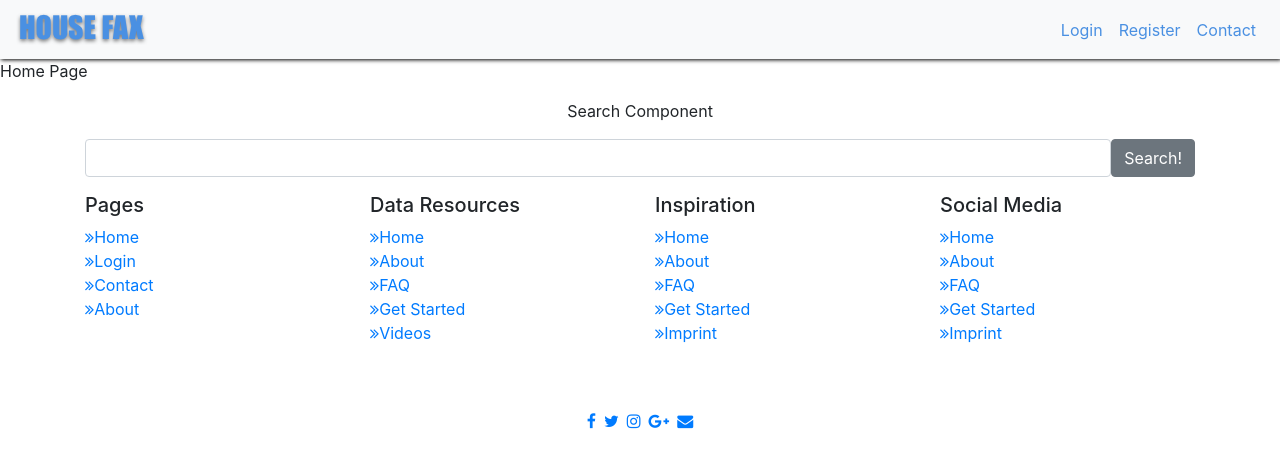
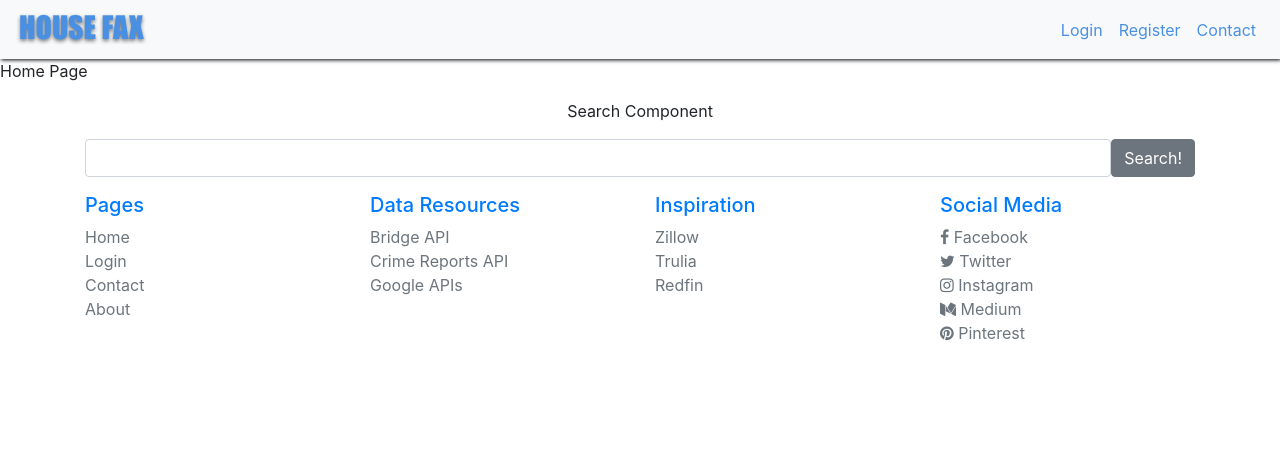
Before and after one commit to TraceLarson/HouseFax, a React (Create React App) app in the folder client/: page / in a window 1280 px wide. Shown: the top 468 px of the page. Built offline with nearby package versions, Linux system fonts and the light colour scheme.

Commit message:
updated link colors, link category colors, added font awesome icons to social media links

```diff
--- a/client/src/components/Footer.js
+++ b/client/src/components/Footer.js
@@ -6,60 +6,40 @@ class Footer extends Component {
 			<div className="container">
 				<div className="row text-center text-xs-center text-sm-left text-md-left">
 					<div className="col-xs-12 col-sm-5 col-md-3">
-						<h5>Pages</h5>
+						<h5 className={"text-primary"}>Pages</h5>
 						<ul className="list-unstyled quick-links">
-							<li><a href="#"><i className="fa fa-angle-double-right"></i>Home</a></li>
-							<li><a href="#"><i className="fa fa-angle-double-right"></i>Login</a></li>
-							<li><a href="#"><i className="fa fa-angle-double-right"></i>Contact</a></li>
-							<li><a href="#"><i className="fa fa-angle-double-right"></i>About</a></li>
-							{/*<li><a href="#"><i className="fa fa-angle-double-right"></i>Videos</a></li>*/}
+							<li><a className={"text-secondary"} href="#">Home</a></li>
+							<li><a className={"text-secondary"} href="#">Login</a></li>
+							<li><a className={"text-secondary"} href="#">Contact</a></li>
+							<li><a className={"text-secondary"} href="#">About</a></li>
 						</ul>
 					</div>
 					<div className="col-xs-12 col-sm-5 col-md-3">
-						<h5>Data Resources</h5>
+						<h5 className={"text-primary"}>Data Resources</h5>
 						<ul className="list-unstyled quick-links">
-							<li><a href="#"><i className="fa fa-angle-double-right"></i>Home</a></li>
-							<li><a href="#"><i className="fa fa-angle-double-right"></i>About</a></li>
-							<li><a href="#"><i className="fa fa-angle-double-right"></i>FAQ</a></li>
-							<li><a href="#"><i className="fa fa-angle-double-right"></i>Get Started</a></li>
-							<li><a href="#"><i className="fa fa-angle-double-right"></i>Videos</a></li>
+							<li><a className={"text-secondary"} href="#">Bridge API</a></li>
+							<li><a className={"text-secondary"} href="#">Crime Reports API</a></li>
+							<li><a className={"text-secondary"} href="#">Google APIs</a></li>
 						</ul>
 					</div>
 					<div className="col-xs-12 col-sm-5 col-md-3">
-						<h5>Inspiration</h5>
+						<h5 className={"text-primary"}>Inspiration</h5>
 						<ul className="list-unstyled quick-links">
-							<li><a href="#"><i className="fa fa-angle-double-right"></i>Home</a></li>
-							<li><a href="#"><i className="fa fa-angle-double-right"></i>About</a></li>
-							<li><a href="#"><i className="fa fa-angle-double-right"></i>FAQ</a></li>
-							<li><a href="#"><i className="fa fa-angle-double-right"></i>Get Started</a></li>
-							<li><a href="https://wwwe.sunlimetech.com" title="Design and developed by"><i
-								className="fa fa-angle-double-right"></i>Imprint</a></li>
+							<li><a className={"text-secondary"} href="#">Zillow</a></li>
+							<li><a className={"text-secondary"} href="#">Trulia</a></li>
+							<li><a className={"text-secondary"} href="#">Redfin</a></li>
 						</ul>
 					</div>
 					<div className="col-xs-12 col-sm-5 col-md-3">
-						<h5>Social Media</h5>
+						<h5 className={"text-primary"}>Social Media</h5>
 						<ul className="list-unstyled quick-links">
-							<li><a href="#"><i className="fa fa-angle-double-right"></i>Home</a></li>
-							<li><a href="#"><i className="fa fa-angle-double-right"></i>About</a></li>
-							<li><a href="#"><i className="fa fa-angle-double-right"></i>FAQ</a></li>
-							<li><a href="#"><i className="fa fa-angle-double-right"></i>Get Started</a></li>
-							<li><a href="https://wwwe.sunlimetech.com" title="Design and developed by"><i
-								className="fa fa-angle-double-right"></i>Imprint</a></li>
+							<li><a className={"text-secondary"} href="#"><i className="fa fa-facebook"></i> Facebook</a></li>
+							<li><a className={"text-secondary"} href="#"><i className="fa fa-twitter"></i> Twitter</a></li>
+							<li><a className={"text-secondary"} href="#"><i className="fa fa-instagram"></i> Instagram</a></li>
+							<li><a className={"text-secondary"} href="#"><i className="fa fa-medium"></i> Medium</a></li>
+							<li><a className={"text-secondary"} href="#"><i className="fa fa-pinterest"></i> Pinterest</a></li>
 						</ul>
 					</div>
-				</div>
-				<div className="row">
-					<div className="col-xs-12 col-sm-12 col-md-12 mt-2 mt-sm-5">
-						<ul className="list-unstyled list-inline social text-center">
-							<li className="list-inline-item"><a href="#"><i className="fa fa-facebook"></i></a></li>
-							<li className="list-inline-item"><a href="#"><i className="fa fa-twitter"></i></a></li>
-							<li className="list-inline-item"><a href="#"><i className="fa fa-instagram"></i></a></li>
-							<li className="list-inline-item"><a href="#"><i className="fa fa-google-plus"></i></a></li>
-							<li className="list-inline-item"><a href="#" target="_blank"><i
-								className="fa fa-envelope"></i></a></li>
-						</ul>
-					</div>
-					<hr/>
 				</div>
 			</div>
 		);
```
